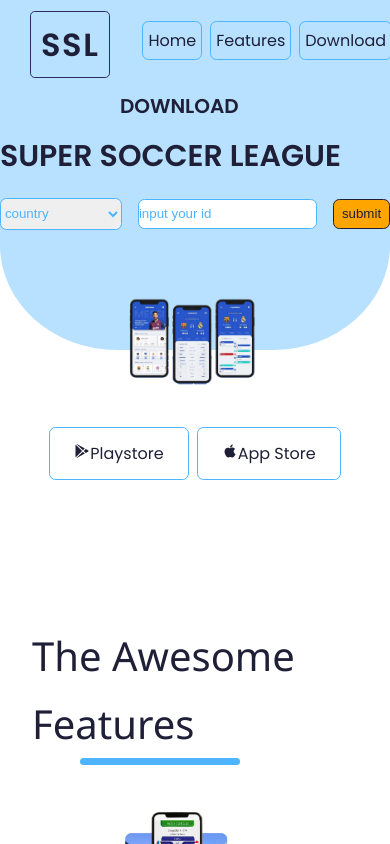
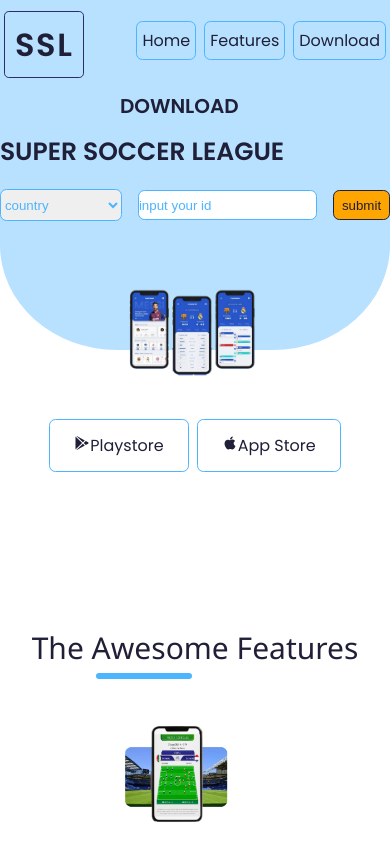
Before and after one commit to Captain-awesome619/soccer-league, a React (Create React App) app: page / in a window 390 px wide. Built offline with nearby package versions, Linux system fonts and the light colour scheme.

Commit message:
initial commit

```diff
--- a/src/components/Title/Title.jsx
+++ b/src/components/Title/Title.jsx
@@ -5,7 +5,7 @@
   return(
 <div className="title">
 <div className="awesome">
-  <h1> The Awesome <a>Features </a></h1>
+  <h2>The Awesome Features</h2>
 
 
 </div>
--- a/src/components/Title/title.scss
+++ b/src/components/Title/title.scss
@@ -8,12 +8,9 @@
 
 
 .awesome{
-  display: grid;
-  align-items: center;
-  justify-content: center;
+display: flex;
   font-family: 'Segoe UI', Tahoma, Geneva, Verdana, sans-serif;
-
-  font-size: 40px;
+  font-size: 30px;
   color: var(--color-bg);
 }
 
@@ -30,13 +27,15 @@
 
 @include media ('<=tablet'){
   .awesome{
-    margin-left: 2rem;
-.awesome >a{
 
-}
-
+  margin: 0;
+  padding: 0;
+font-size: 20px;
+  }
   .line{
-      margin-left: 2rem;
+      margin-left: 0rem;
+      height: 6px;
+      width: 6rem;
+      margin-left: 4rem;
   }
 }
-}
--- a/src/components/brandname/brandname.scss
+++ b/src/components/brandname/brandname.scss
@@ -1,6 +1,9 @@
+@import '../../breakpointsss//breakpoint.scss';
+
 .brand{
+    position: relative;
     cursor: pointer;
-    margin-left: 30px;
+   left: 35%;
     margin-top: 10px;
 }
 
@@ -15,3 +18,13 @@
     letter-spacing: 0.1rem;
     padding: 10px;
   }
+
+
+
+
+
+@include media ('<=tablet'){
+    .brand{
+left: 5%;
+    }
+}
--- a/src/components/navbar/Navbar.jsx
+++ b/src/components/navbar/Navbar.jsx
@@ -10,17 +10,27 @@
 
 
  function Navbar() {
+  const [toggleNavbar, setToggleNavbar] = useState(false);
+  const navbarToggler = () => {
+    setToggleNavbar(!toggleNavbar);
+  };
+
+
 
 return(
   <div className='navbar'>
+
+
  <div className="col">
         <BrandName />
         </div>
 
         <div className="collapseble-button">
-
-
-
+        {!toggleNavbar ? (
+            <GiHamburgerMenu onClick={navbarToggler} />
+          ) : (
+            <MdClose onClick={navbarToggler} />
+          )}
 </div>
 
 <nav>
--- a/src/components/navbar/navbar.scss
+++ b/src/components/navbar/navbar.scss
@@ -1,10 +1,10 @@
 @import '../../breakpointsss//breakpoint.scss';
 
 .navbar{
-
     display: flex;
     justify-content: space-between;
     padding: 0;
+
 }
 
 .col {
@@ -46,14 +46,23 @@
 }
 .col{
 margin-left: 0px;
+.collapseble-button {
+    display: block;
+    font-size: 4rem;
+  }
 }
-
+    }
 @media screen and (max-width: 1024px){
     .btn{
         padding: 5px;
-
-
 }
 
+.col{
+    margin-left: 0px;
+    .collapseble-button {
+        display: block;
+        font-size: 4rem;
+      }
     }
-}
+
+    }
--- a/src/components/starter/starter.scss
+++ b/src/components/starter/starter.scss
@@ -165,7 +165,7 @@
         padding-left: 7rem;
     }
     .super{
-        font-size: 30px;
+        font-size: 25px;
 margin: 0rem;
     }
 .player{
```
